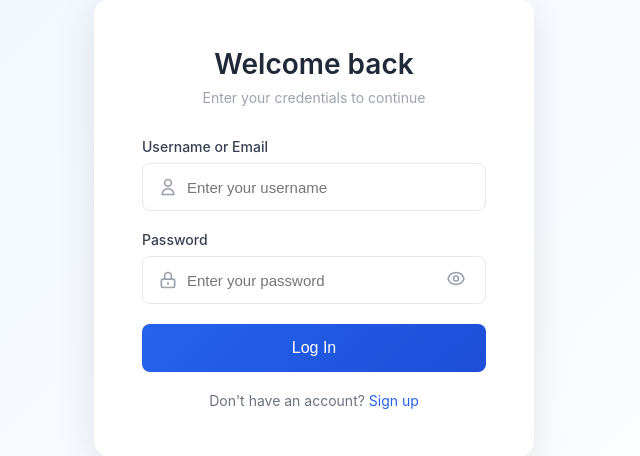
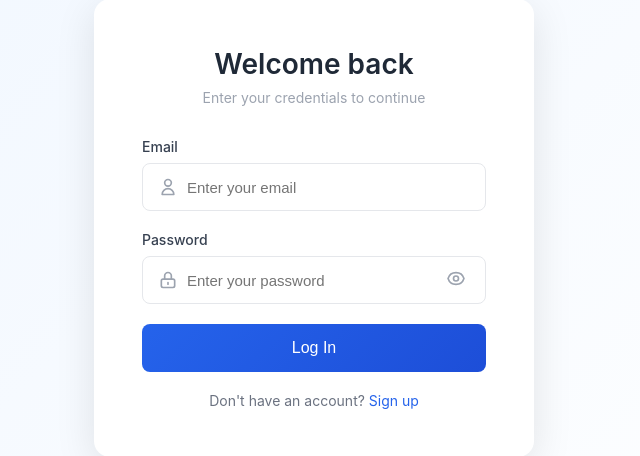
Before and after one commit to sahalnp/studentRegistration, a Django app: page /account/login/ in a window 1280 px wide. Shown: the part 172-628 px from the top of the page, without its empty margins (326-966 px from the left). Run offline with Django 5.2, Linux system fonts and the light colour scheme.

Commit message:
Use email for login and authentication
Switch the login form to accept an email address instead of a username and update the view to authenticate users by looking up their account by email and then authenticating with the associated username and provided password. Improves UX by changing input type/ids/placeholders and provides clearer error messages for non-existent emails vs incorrect passwords. Updated compiled bytecode caches for affected modules.

```diff
--- a/server/accounts/templates/account/login.html
+++ b/server/accounts/templates/account/login.html
@@ -294,16 +294,16 @@
                 {% csrf_token %}
 
                 <div class="form-group">
-                    <label for="loginUsername" class="form-label"
-                        >Username or Email</label
+                    <label for="loginEmail" class="form-label"
+                        >Email</label
                     >
                     <div class="input-wrapper">
                         <input
-                            type="text"
-                            id="loginUsername"
-                            name="username"
+                            type="email"
+                            id="loginEmail"
+                            name="email"
                             class="form-input"
-                            placeholder="Enter your username"
+                            placeholder="Enter your email"
                         />
 
                         <svg
@@ -322,7 +322,7 @@
                     </div>
                     <div
                         class="error-message"
-                        id="loginUsernameError"
+                        id="loginEmailError"
                         role="alert"
                     ></div>
                 </div>
--- a/server/accounts/views.py
+++ b/server/accounts/views.py
@@ -74,18 +74,25 @@ def user_login(request):
         return redirect("user_profile")
 
     if request.method == "POST":
-        username = request.POST.get("username")
+        email = request.POST.get("email")
         password = request.POST.get("password")
 
-        user = authenticate(username=username, password=password)
+        # Check if user with this email exists
+        try:
+            user_obj = User.objects.get(email=email)
+            # Authenticate with the username
+            user = authenticate(username=user_obj.username, password=password)
 
-        if user:
-            login(request, user)
-            messages.success(request, "Logged in successfully!")
-            return redirect("user_profile")
-
-        messages.error(request, "Invalid username or password!")
-        return redirect("user_login")
+            if user:
+                login(request, user)
+                messages.success(request, "Logged in successfully!")
+                return redirect("user_profile")
+            else:
+                messages.error(request, "Incorrect password!")
+                return redirect("user_login")
+        except User.DoesNotExist:
+            messages.error(request, "User with this email does not exist!")
+            return redirect("user_login")
 
     return render(request, "account/login.html")
 
```
